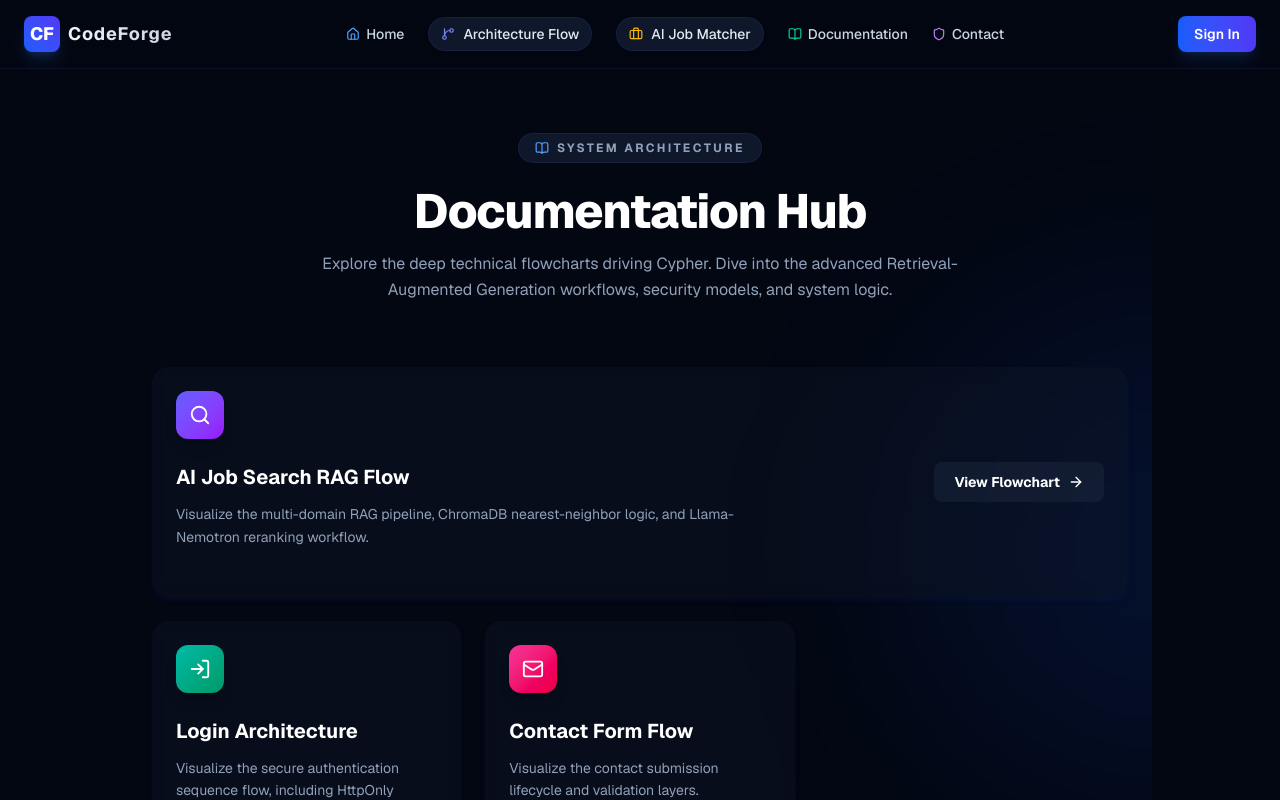
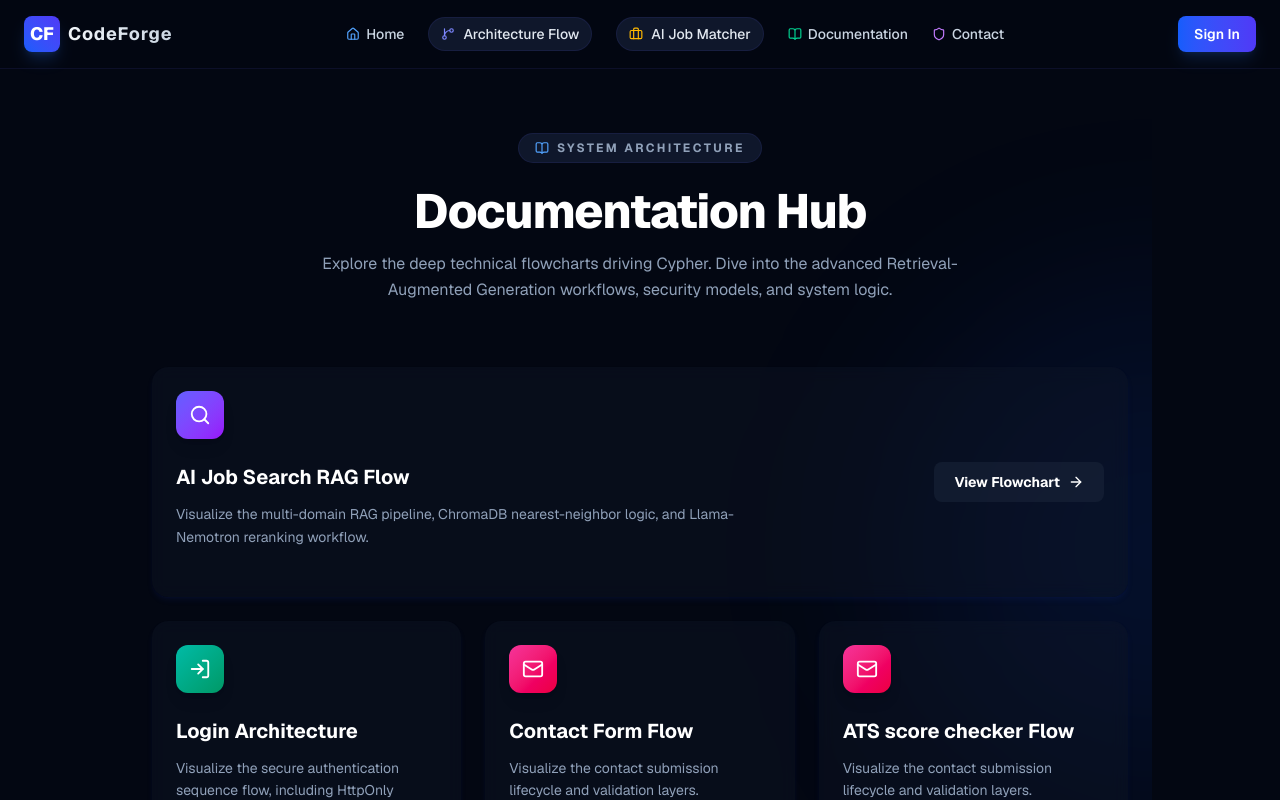
Before and after one commit to himesh220002/codeForge, a Next.js app in the folder client/: page /codeforge/documentation in a window 1280 px wide. Shown: the top 800 px of the page. Built offline with nearby package versions, Linux system fonts and the light colour scheme.

Commit message:
Update page.tsx for ats pipeline flow diagram

```diff
--- a/client/app/documentation/page.tsx
+++ b/client/app/documentation/page.tsx
@@ -24,6 +24,14 @@ const documentationTopics = [
     title: "Contact Form Flow",
     description: "Visualize the contact submission lifecycle and validation layers.",
     href: "/flowDiagrams/contactFlow",
+    icon: Mail,
+    colorClass: "from-pink-500 to-rose-600",
+    glowClass: "group-hover:shadow-[0_0_30px_rgba(236,72,153,0.2)] group-hover:border-pink-500/50"
+  },
+  {
+    title: "ATS score checker Flow",
+    description: "Visualize the contact submission lifecycle and validation layers.",
+    href: "/flowDiagrams/atspipeline",
     icon: Mail,
     colorClass: "from-pink-500 to-rose-600",
     glowClass: "group-hover:shadow-[0_0_30px_rgba(236,72,153,0.2)] group-hover:border-pink-500/50"
```
